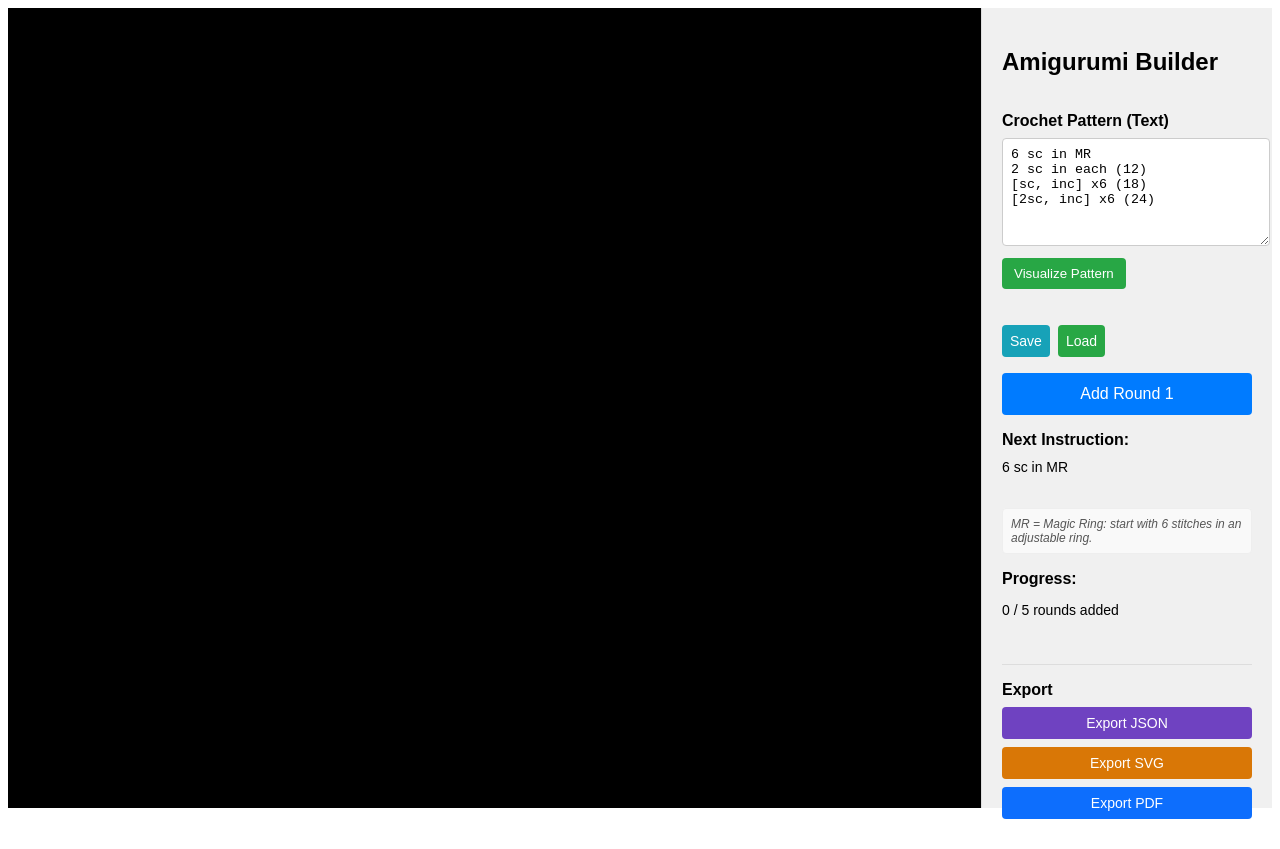
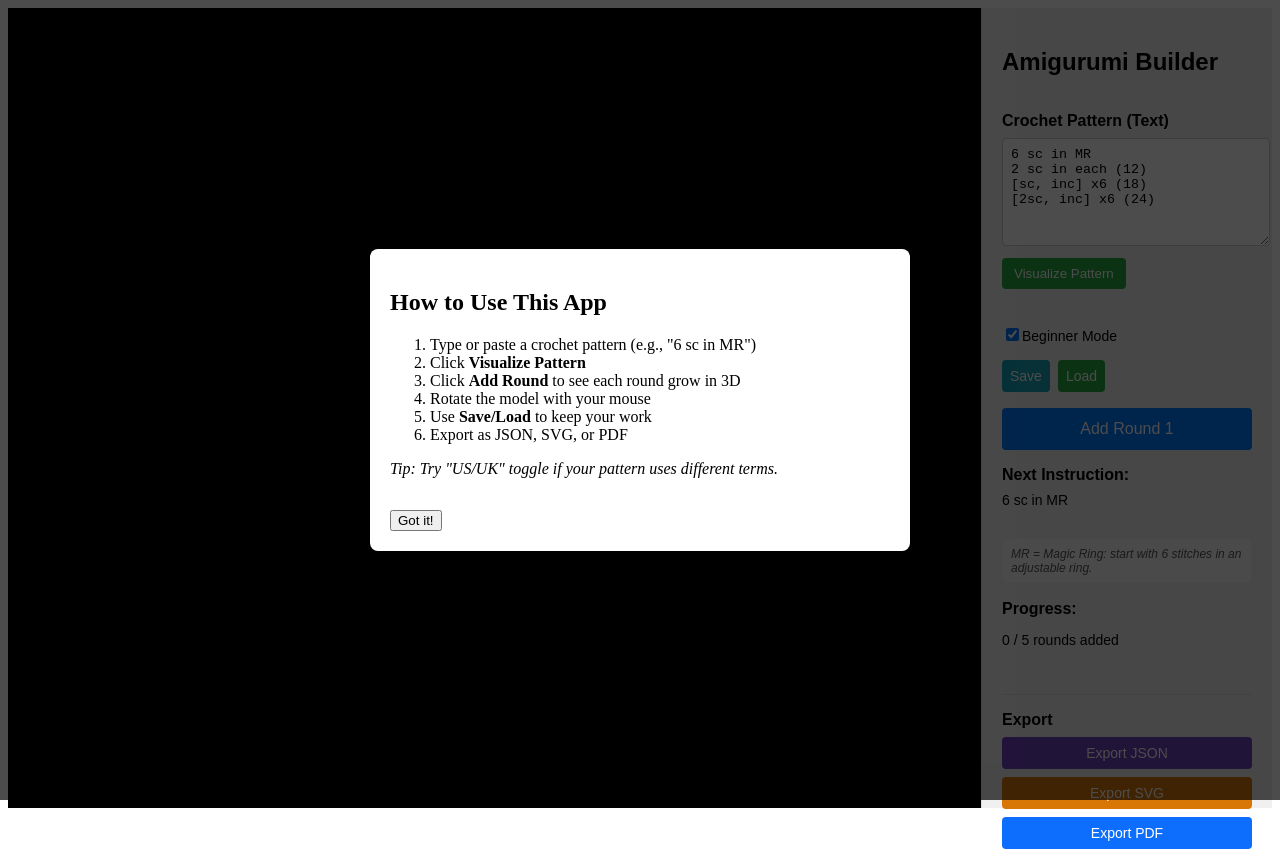
Before and after one commit to Grimnirrrr/crochet-3d-qwen, a React (Vite) app: page / in a window 1280 px wide. Before the commit the page ends 819 px from the top, so only its background shows below. Built offline with nearby package versions, Linux system fonts and the light colour scheme.

Commit message:
🚀 MVP Complete: CrochetAmigurumiEngine-v5.0 ready for public launch

```diff
--- a/src/App.tsx
+++ b/src/App.tsx
@@ -1,15 +1,22 @@
-// src/App.tsx
-import { useEffect, useRef } from 'react';
+// ✅ CORRECTED App.tsx
+
+import { useEffect, useRef, useState } from 'react';
 import * as THREE from 'three';
 import { usePatternPlayer } from './hooks/usePatternPlayer';
 import { PatternInput } from './components/PatternInput';
 import { getHintForLine } from './lib/patternHints';
+import { TutorialModal } from './components/TutorialModal';
 
 export default function App() {
   const mountRef = useRef<HTMLDivElement>(null);
   const sceneRef = useRef<THREE.Scene | null>(null);
 
-  // ✅ Destructure ALL functions in one place
+  // ✅ ALL STATE AT TOP LEVEL (not inside useEffect!)
+  const [isBeginnerMode, setIsBeginnerMode] = useState(true);
+  const [showTutorial, setShowTutorial] = useState(
+    !localStorage.getItem('tutorial-seen')
+  );
+
   const {
     currentRound,
     pattern,
@@ -22,13 +29,20 @@ export default function App() {
     exportToPdf
   } = usePatternPlayer();
 
+  // ✅ Save tutorial flag
   useEffect(() => {
-    // --- Scene Setup ---
+    if (!showTutorial) {
+      localStorage.setItem('tutorial-seen', 'true');
+    }
+  }, [showTutorial]);
+
+  // ✅ Scene setup effect
+  useEffect(() => {
     const scene = new THREE.Scene();
     const camera = new THREE.PerspectiveCamera(75, window.innerWidth / window.innerHeight, 0.1, 1000);
     const renderer = new THREE.WebGLRenderer({ antialias: true });
     renderer.setSize(window.innerWidth, window.innerHeight);
-    renderer.setClearColor(0x000000); // Black background
+    renderer.setClearColor(0x000000);
 
     const mount = mountRef.current;
     if (mount) {
@@ -37,24 +51,23 @@ export default function App() {
 
     sceneRef.current = scene;
 
-    // --- Lighting ---
-    const ambient = new THREE.AmbientLight(0x606060); // Brighter ambient
+    // Lighting
+    const ambient = new THREE.AmbientLight(0x606060);
     scene.add(ambient);
-
     const light = new THREE.DirectionalLight(0xffffff, 1);
     light.position.set(5, 5, 5).normalize();
     scene.add(light);
 
-    // --- Camera Position ---
+    // Camera
     camera.position.z = 8;
 
-    // --- Manual Rotation ---
+    // Mouse rotation
     let mouseX = 0;
     document.addEventListener('mousemove', (e) => {
       mouseX = (e.clientX / window.innerWidth) * 2 - 1;
     });
 
-    // --- Resize Handler ---
+    // Resize handler
     const handleResize = () => {
       camera.aspect = window.innerWidth / window.innerHeight;
       camera.updateProjectionMatrix();
@@ -62,7 +75,7 @@ export default function App() {
     };
     window.addEventListener('resize', handleResize);
 
-    // --- Animation Loop ---
+    // Animation loop
     function animate() {
       requestAnimationFrame(animate);
       camera.position.x = Math.sin(mouseX * Math.PI) * 8;
@@ -72,7 +85,7 @@ export default function App() {
     }
     animate();
 
-    // --- Cleanup ---
+    // Cleanup
     return () => {
       window.removeEventListener('resize', handleResize);
       document.removeEventListener('mousemove', () => {});
@@ -83,11 +96,26 @@ export default function App() {
     };
   }, []);
 
+  // Button style helper
+  const buttonStyle = (bgColor: string, fontSize = '14px', padding = '8px') => ({
+    padding,
+    fontSize,
+    backgroundColor: bgColor,
+    color: 'white',
+    border: 'none',
+    borderRadius: '4px',
+    cursor: 'pointer'
+  });
+
   return (
+    <>
+      {/* Tutorial Modal */}
+      {showTutorial && <TutorialModal onClose={() => setShowTutorial(false)} />}
+
+      {/* Main Layout */}
       <div style={{
         display: 'flex',
         height: '100vh',
-      minHeight: '100vh',
         fontFamily: 'Arial, sans-serif'
       }}>
         {/* 3D View */}
@@ -96,15 +124,12 @@ export default function App() {
           style={{
             flex: 1,
             overflow: 'hidden',
-          minHeight: '100vh',
-          minWidth: '500px',
             backgroundColor: '#000'
           }}
         />
 
         {/* Controls Panel */}
-      <div
-        style={{
+        <div style={{
           width: 250,
           backgroundColor: '#f0f0f0',
           padding: '20px',
@@ -112,20 +137,30 @@ export default function App() {
           display: 'flex',
           flexDirection: 'column',
           gap: '16px'
-        }}
-      >
+        }}>
           <h2>Amigurumi Builder</h2>
 
-        {/* Pattern Input */}
           <PatternInput onParse={(text, isUSTerms) => loadPattern(text, isUSTerms)} />
 
-        {/* Save/Load Buttons */}
+          {/* Mode Toggle */}
+          <div style={{ fontSize: '14px' }}>
+            <label>
+              <input
+                type="checkbox"
+                checked={isBeginnerMode}
+                onChange={(e) => setIsBeginnerMode(e.target.checked)}
+              />
+              Beginner Mode
+            </label>
+          </div>
+
+          {/* Save/Load */}
           <div style={{ display: 'flex', gap: '8px' }}>
             <button onClick={savePattern} style={buttonStyle('#17a2b8')}>Save</button>
             <button onClick={loadPatternFromStorage} style={buttonStyle('#28a745')}>Load</button>
           </div>
 
-        {/* Add Round Button */}
+          {/* Add Round */}
           <button
             onClick={() => sceneRef.current && addNextRound(sceneRef.current)}
             style={buttonStyle('#007bff', '16px', '12px')}
@@ -133,15 +168,14 @@ export default function App() {
             Add Round {currentRound + 1}
           </button>
 
-        {/* Instruction */}
+          {/* Instruction & Hint */}
           <div>
             <strong>Next Instruction:</strong>
-          <p style={{ marginTop: '8px', fontSize: '14px', lineHeight: 1.5 }}>
+            <p style={{ marginTop: '8px', fontSize: '14px' }}>
               {pattern[currentRound]?.instruction || "Pattern complete!"}
             </p>
           </div>
 
-        {/* Hint */}
           {pattern[currentRound] && (
             <div style={{
               fontSize: '12px',
@@ -175,16 +209,6 @@ export default function App() {
           </div>
         </div>
       </div>
+    </>
   );
 }
-
-// Reusable button style
-const buttonStyle = (bgColor: string, fontSize = '14px', padding = '8px') => ({
-  padding,
-  fontSize,
-  backgroundColor: bgColor,
-  color: 'white',
-  border: 'none',
-  borderRadius: '4px',
-  cursor: 'pointer'
-});
--- /dev/null
+++ b/src/components/TutorialModal.tsx
@@ -0,0 +1,44 @@
+// src/components/TutorialModal.tsx
+
+type TutorialModalProps = {
+  onClose: () => void;
+};
+
+export function TutorialModal({ onClose }: TutorialModalProps) {
+  return (
+    <div style={{
+      position: 'fixed',
+      top: 0,
+      left: 0,
+      width: '100%',
+      height: '100%',
+      backgroundColor: 'rgba(0,0,0,0.7)',
+      display: 'flex',
+      alignItems: 'center',
+      justifyContent: 'center',
+      zIndex: 1000
+    }}>
+      <div style={{
+        backgroundColor: 'white',
+        padding: '20px',
+        borderRadius: '8px',
+        width: '80%',
+        maxWidth: '500px',
+        maxHeight: '80vh',
+        overflowY: 'auto'
+      }}>
+        <h2>How to Use This App</h2>
+        <ol>
+          <li>Type or paste a crochet pattern (e.g., "6 sc in MR")</li>
+          <li>Click <strong>Visualize Pattern</strong></li>
+          <li>Click <strong>Add Round</strong> to see each round grow in 3D</li>
+          <li>Rotate the model with your mouse</li>
+          <li>Use <strong>Save/Load</strong> to keep your work</li>
+          <li>Export as JSON, SVG, or PDF</li>
+        </ol>
+        <p><em>Tip: Try "US/UK" toggle if your pattern uses different terms.</em></p>
+        <button onClick={onClose} style={{ marginTop: '16px' }}>Got it!</button>
+      </div>
+    </div>
+  );
+}
```
Also changed, not shown: public/index.html (added, +16 -0 lines). Lines whose indentation alone changed are shown as unchanged.
